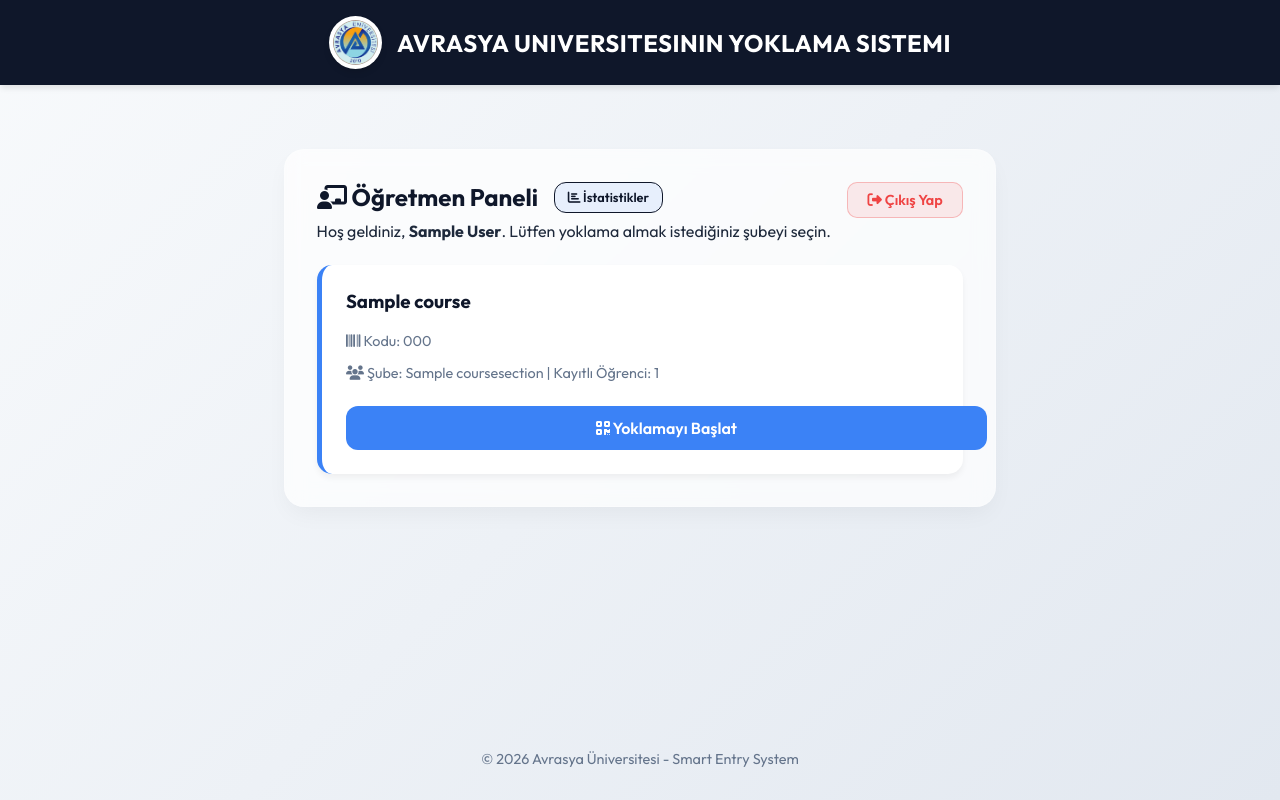
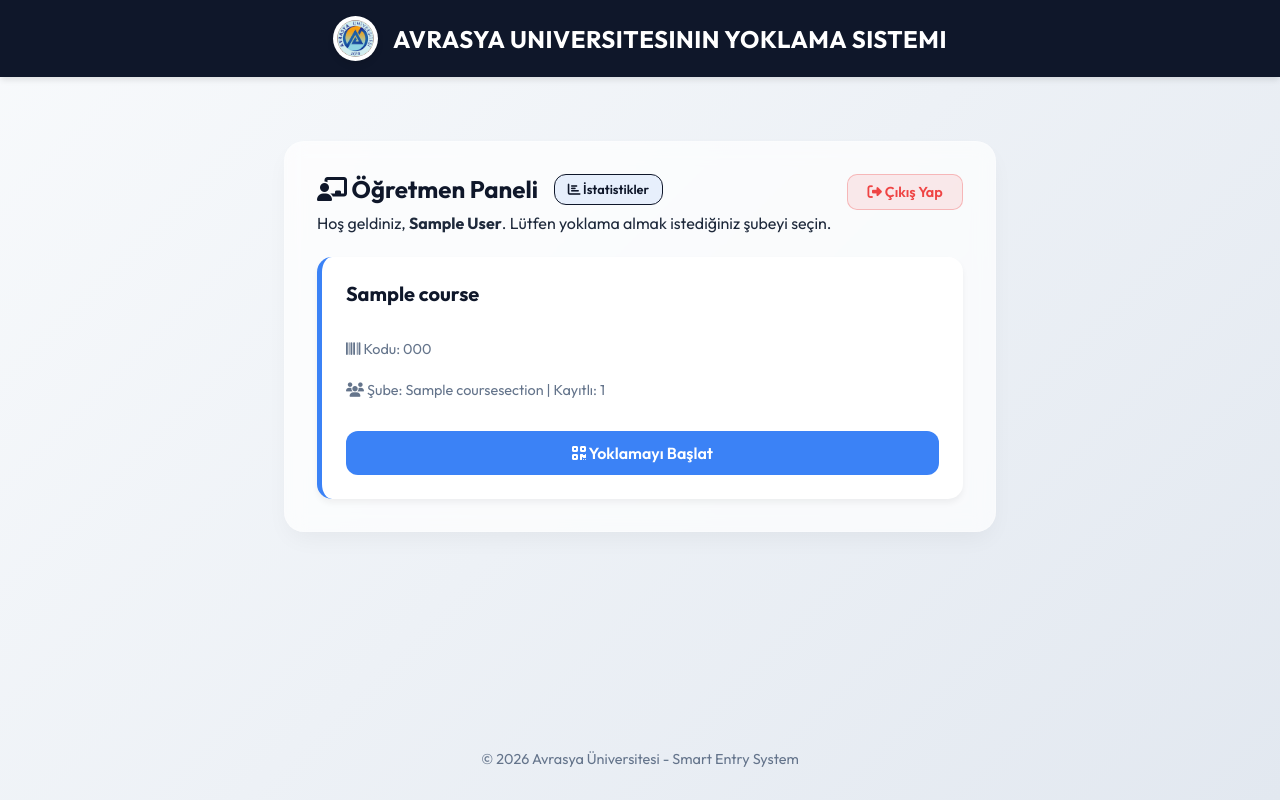
Before and after one commit to raminentezar-rgb/AVRASYA-TURN-KE, a Django app: page /teacher/dashboard/ in a window 1280 px wide. Run offline with Django 4.2, Linux system fonts and the light colour scheme; a user stored in the database is signed in; tables that the repository leaves empty hold one stand-in row (values such as "Sample post").

Commit message:
UI: Fix button overflow and improve card layout in teacher dashboard

```diff
--- a/templates/base.html
+++ b/templates/base.html
@@ -9,6 +9,9 @@
     <link href="https://fonts.googleapis.com/css2?family=Outfit:wght@300;400;600;700&display=swap" rel="stylesheet">
     <link rel="stylesheet" href="https://cdnjs.cloudflare.com/ajax/libs/font-awesome/6.4.0/css/all.min.css">
     <style>
+        * {
+            box-sizing: border-box;
+        }
         :root {
             --primary: #0f172a;
             --secondary: #3b82f6;
--- a/templates/core/teacher_dashboard.html
+++ b/templates/core/teacher_dashboard.html
@@ -21,12 +21,12 @@
 
     <div style="display: grid; grid-template-columns: repeat(auto-fit, minmax(300px, 1fr)); gap: 1.5rem; margin-top: 1.5rem;">
         {% for section in sections %}
-        <div style="background: white; border-radius: 15px; padding: 1.5rem; box-shadow: 0 4px 6px rgba(0,0,0,0.05); border-left: 5px solid var(--secondary);">
-            <h3 style="margin-top: 0; color: var(--primary);">{{ section.course.name }}</h3>
+        <div style="background: white; border-radius: 15px; padding: 1.5rem; box-shadow: 0 4px 6px rgba(0,0,0,0.05); border-left: 5px solid var(--secondary); display: flex; flex-direction: column; min-width: 0;">
+            <h3 style="margin-top: 0; color: var(--primary); font-size: 1.25rem; word-wrap: break-word;">{{ section.course.name }}</h3>
             <p style="color: var(--text-muted); font-size: 0.9rem; margin-bottom: 0.5rem;"><i class="fas fa-barcode"></i> Kodu: {{ section.course.code }}</p>
-            <p style="color: var(--text-muted); font-size: 0.9rem; margin-bottom: 1.5rem;"><i class="fas fa-users"></i> Şube: {{ section.name }} | Kayıtlı Öğrenci: {{ section.students.count }}</p>
+            <p style="color: var(--text-muted); font-size: 0.9rem; margin-bottom: 2rem;"><i class="fas fa-users"></i> Şube: {{ section.name }} | Kayıtlı: {{ section.students.count }}</p>
 
-            <a href="{% url 'start_attendance_session' section.id %}" class="btn" style="width: 100%;"><i class="fas fa-qrcode"></i> Yoklamayı Başlat</a>
+            <a href="{% url 'start_attendance_session' section.id %}" class="btn" style="margin-top: auto; width: 100%; display: block; text-align: center;"><i class="fas fa-qrcode"></i> Yoklamayı Başlat</a>
         </div>
         {% empty %}
         <div style="grid-column: 1 / -1; text-align: center; color: var(--text-muted); padding: 2rem;">
```
